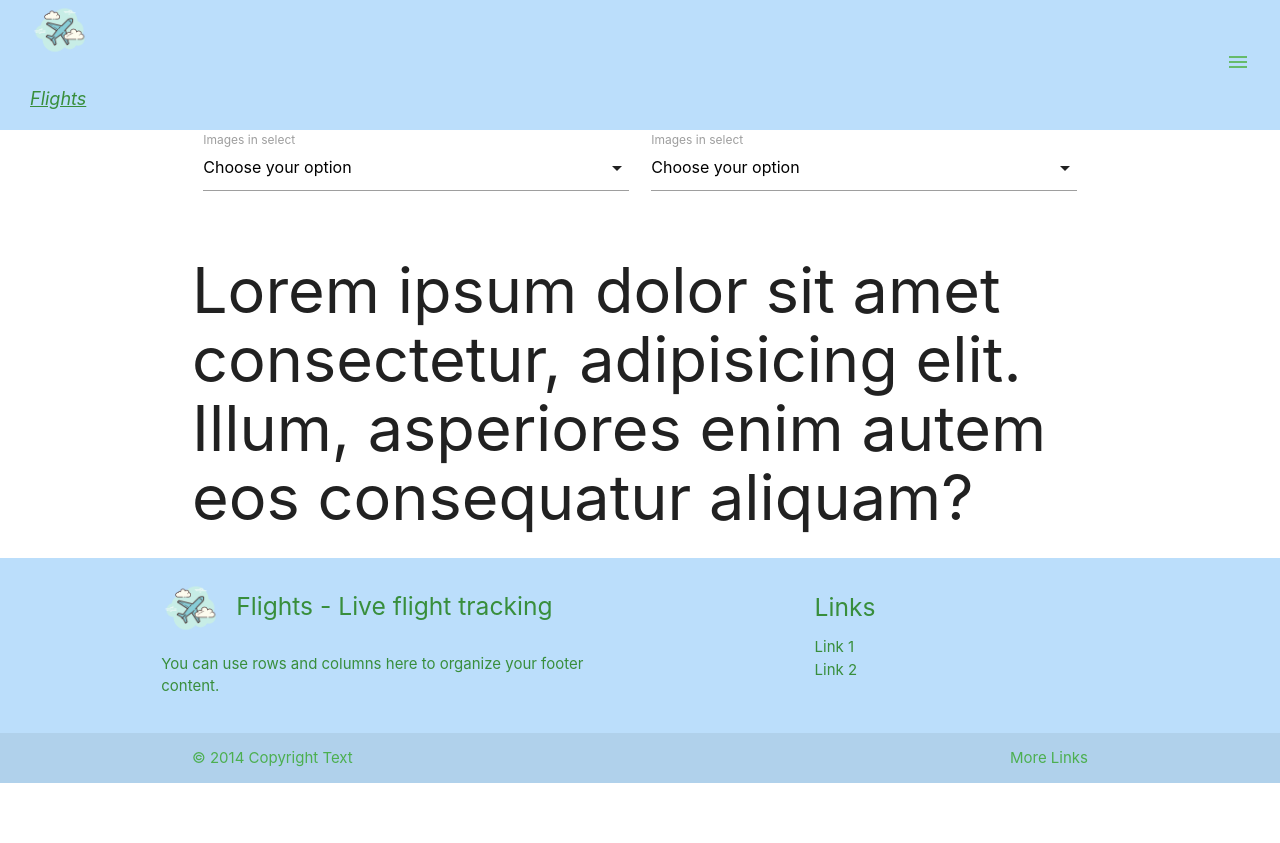
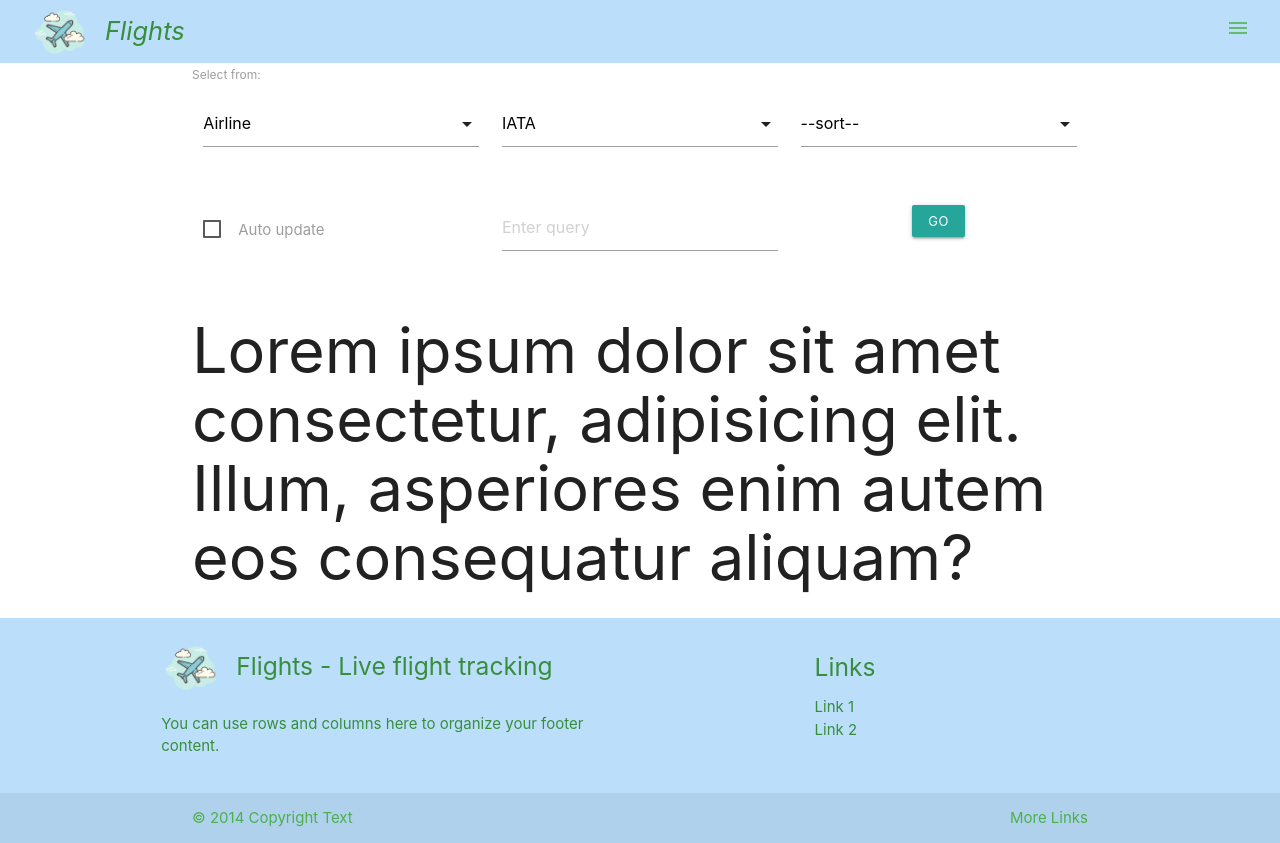
Before and after one commit to sudipta1254/testsite1, a React (Create React App) app: page / in a window 1280 px wide. Before the commit the page ends 800 px from the top, so only its background shows below. Built offline with nearby package versions, Linux system fonts and the light colour scheme.

Commit message:
Add inputs

```diff
--- a/src/components/Header.jsx
+++ b/src/components/Header.jsx
@@ -4,19 +4,19 @@ import icon1 from "./images/icon1.png"
 const Header = () => {
    return (
       <header className='header blue lighten-4 green-text text-darken-2' style={{display:"flex"}}>
-         <div className="app-logo">
+         <div className="app-logo-text">
             <img src={icon1} alt="app logo" />
             <p>Flights</p>
+         </div>
+         <div>
+            <a href='#!' data-target="slide-nav" className="sidenav-trigger">
+               <i className="material-icons green-text text-lighten-1">menu</i>
+            </a>
          </div>
          <ul className="sidenav" id="slide-nav">
             <li><a href="sass.html">Sass</a></li>
             <li><a href="badges.html">Components</a></li>
          </ul>
-         <div>
-            <a href='#!' data-target="slide-nav" className="sidenav-trigger">
-               <i className="material-icons green-text text-lighten-1">menu</i>
-            </a>
-         </div>
       </header>
    );
 }
--- a/src/components/Options.jsx
+++ b/src/components/Options.jsx
@@ -2,39 +2,47 @@ import React, { useEffect } from 'react';
 import M from "materialize-css";
 
 const Options = () => {
-   useEffect(() => {
-      M.AutoInit()
-    }, []);
+   useEffect(() => { M.AutoInit() }, []);
 
    return (
-      <div className="option-tab row">
-         {/* <label>Select from:</label> */}
-         {/* <div className="option-options col 12">
-            <div className="input-field row s6">
-               <input type="text" />
+      <div className="option-tab">
+         <label>Select from:</label>
+         <div className="option-options-1 row center">
+            <div class="input-field col s12 m4">
+               <select>
+                  <option value="">Airline</option>
+                  <option value="">Arrival</option>
+                  <option value="">Departure</option>
+                  <option value="">Registration</option>
+               </select>
             </div>
-            <div className="input-field row s6">
-               <input type="text" />
+            <div class="input-field col s12 m4">
+               <select>
+                  <option value="" class="left">IATA</option>
+                  <option value="" class="left">ICAO</option>
+               </select>
             </div>
-         </div> */}
-
-         <div class="input-field col s12 m6">
-            <select>
-               <option value="" disabled selected>Choose your option</option>
-               <option value="">example 1</option>
-               <option value="">example 2</option>
-               <option value="">example 3</option>
-            </select>
-            <label>Images in select</label>
+            <div class="input-field col s12 m4">
+               <select>
+                  <option value="" disabled selected>--sort--</option>
+                  <option value="" class="left">Flight </option>
+                  <option value="" class="left">Flight</option>
+               </select>
+            </div>
          </div>
-         <div class="input-field col s12 m6">
-            <select>
-               <option value="" disabled selected>Choose your option</option>
-               <option value="" class="left">example 1</option>
-               <option value="" class="left">example 2</option>
-               <option value="" class="left">example 3</option>
-            </select>
-            <label>Images in select</label>
+         <div className="option-options-2 row center">
+            <div className="input-field col s12 m4">
+               <label>
+                  <input type="checkbox" />
+                  <span>Auto update</span>
+               </label>
+            </div>
+            <div class="input-field col s12 m4">
+               <input placeholder="Enter query" id="first_name" type="text"/>
+            </div>
+            <div class="input-field col s12 m4">
+               <button class="waves-effect waves-light btn-small">Go</button>
+            </div>
          </div>
       </div>
    );
--- a/src/index.css
+++ b/src/index.css
@@ -15,19 +15,23 @@ main {
 
 header {
   width: 100%;
+  height: 4.2rem;
   display: flex;
   margin: 0 auto;
   padding: 0 2rem;
   align-items: center;
   justify-content: space-between;
 }
+header .app-logo-text {
+  display: flex;
+}
 header img, footer img {
   width: 4rem;
 }
 header p {
-  font-size: large;
+  font-size: 1.7rem;
   font-style: italic;
-  text-decoration: underline;
+  margin: auto 1rem;
 }
 header span {
   position: absolute;
```
